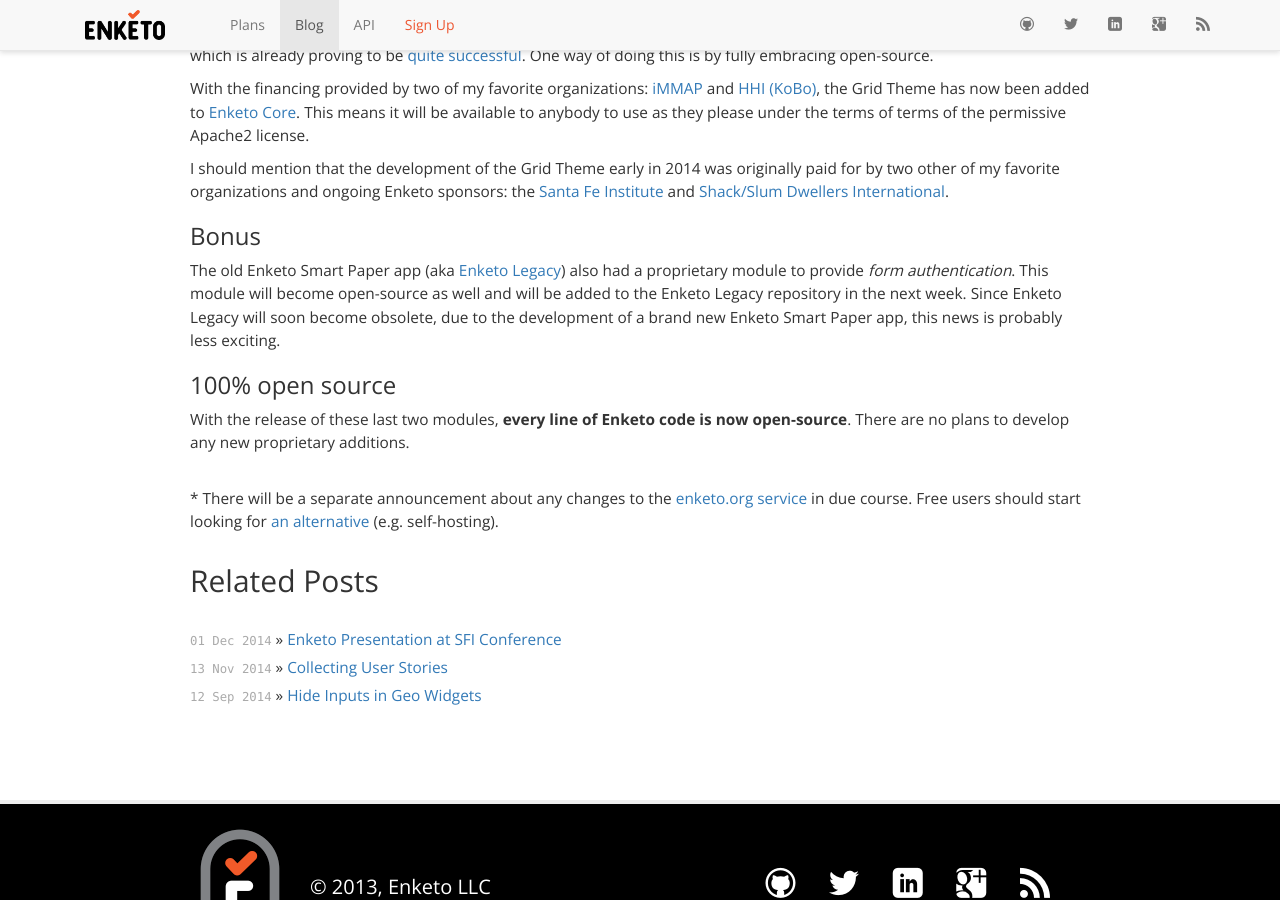
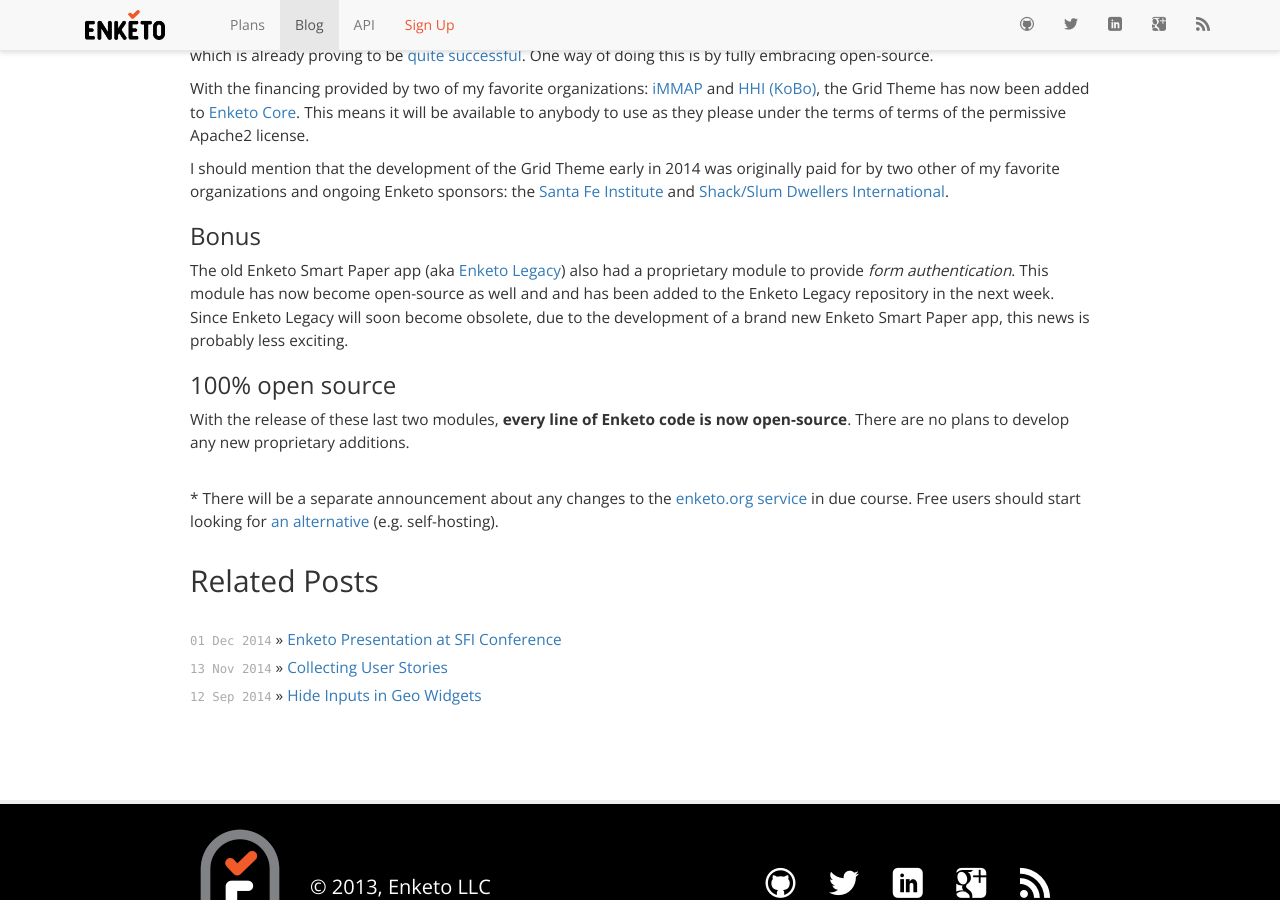
Before and after one commit to enketo/blog, a Jekyll site: the page built from _posts/2015-01-06-now-fully-open-source.md, in a window 1280 px wide and 900 px high, scrolled down 1013 px. Built offline with Jekyll 4.4.1, drawn with Linux system fonts in a browser that asks for light colours; nearby versions of some CDN libraries; Markdown is read by kramdown in place of the engine named in the settings; comment, search, counter and statistics services are not loaded.

Commit message:
edit open source post

```diff
--- a/_posts/2015-01-06-now-fully-open-source.md
+++ b/_posts/2015-01-06-now-fully-open-source.md
@@ -21,7 +21,7 @@
 I should mention that the development of the Grid Theme early in 2014 was originally paid for by two other of my favorite organizations and ongoing Enketo sponsors: the [Santa Fe Institute](http://santafe.edu) and [Shack/Slum Dwellers International](http://www.sdinet.org/).
 
 ### Bonus
-The old Enketo Smart Paper app (aka [Enketo Legacy](https://github.com/enketo/enketo-legacy)) also had a proprietary module to provide _form authentication_. This module will become open-source as well and will be added to the Enketo Legacy repository in the next week. Since Enketo Legacy will soon become obsolete, due to the development of a brand new Enketo Smart Paper app, this news is probably less exciting.
+The old Enketo Smart Paper app (aka [Enketo Legacy](https://github.com/enketo/enketo-legacy)) also had a proprietary module to provide _form authentication_. This module has now become open-source as well and and has been added to the Enketo Legacy repository in the next week. Since Enketo Legacy will soon become obsolete, due to the development of a brand new Enketo Smart Paper app, this news is probably less exciting.
 
 ### 100% open source
 With the release of these last two modules, **every line of Enketo code is now open-source**. There are no plans to develop any new proprietary additions.
```
